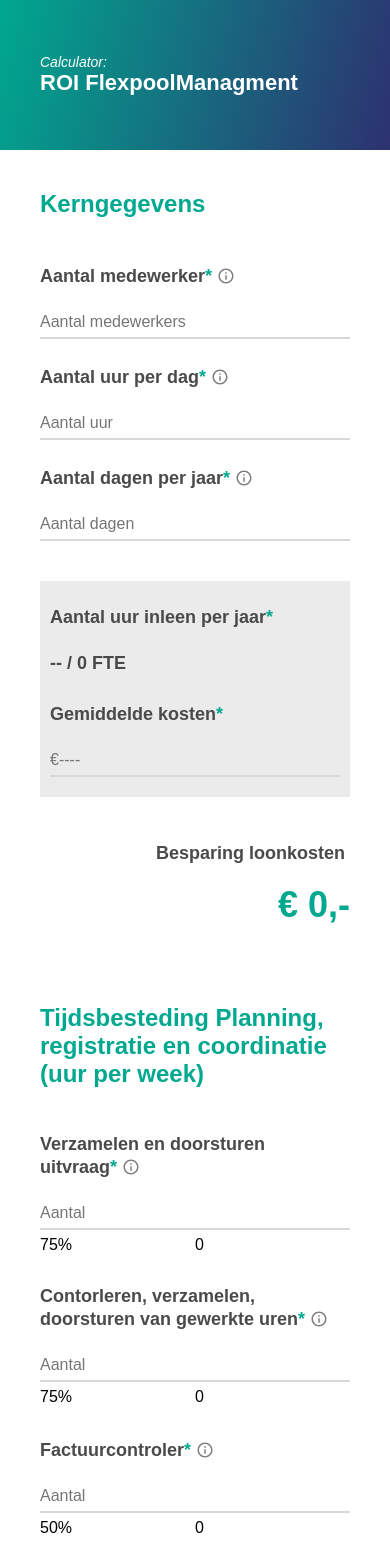
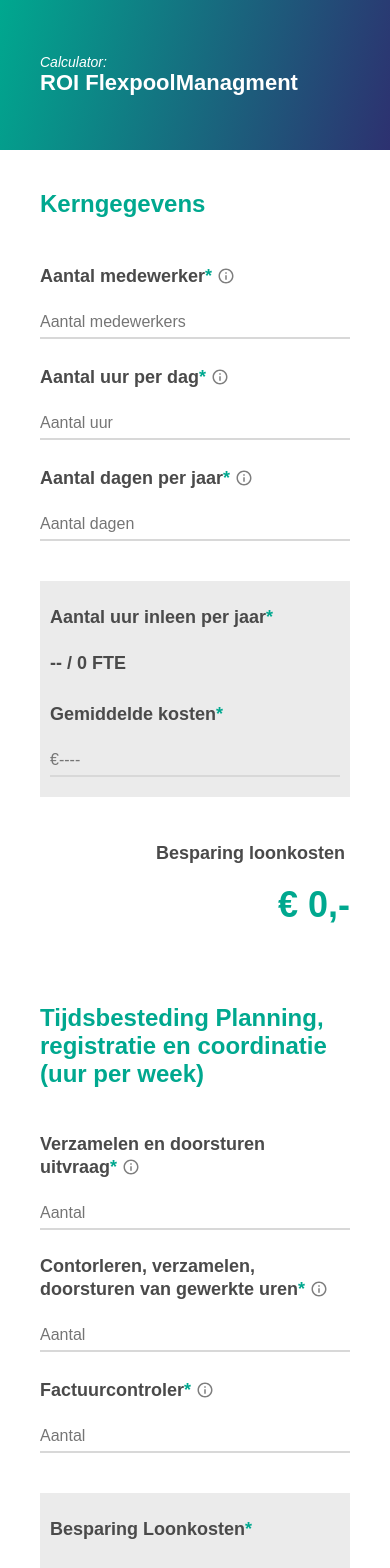
Before and after one commit to MiningCryptoLive/flexpool-managment, a React (Create React App) app: page / in a window 390 px wide. Shown: the top 1568 px of the page. Built offline with nearby package versions, Linux system fonts and the light colour scheme.

Commit message:
resolves #3 - remove last column on mobile

```diff
--- a/src/components/row.jsx
+++ b/src/components/row.jsx
@@ -30,6 +30,10 @@ const Col = styled.div`
 
   @media (min-width: 10px) and (max-width: 800px) {
     padding: 0 ${props => (props.inset ? '10px' : '0')};
+
+    &:last-of-type {
+      display: none;
+    }
   }
 `;
 
@@ -56,7 +60,11 @@ export class Row extends Component {
     const cols = [];
 
     for (let i = 0; i < children.length; i++) {
-      cols.push(<Col key={i} inset={inset}>{children[i]}</Col>);
+      cols.push(
+        <Col key={i} inset={inset}>
+          {children[i]}
+        </Col>
+      );
     }
 
     return cols;
```
